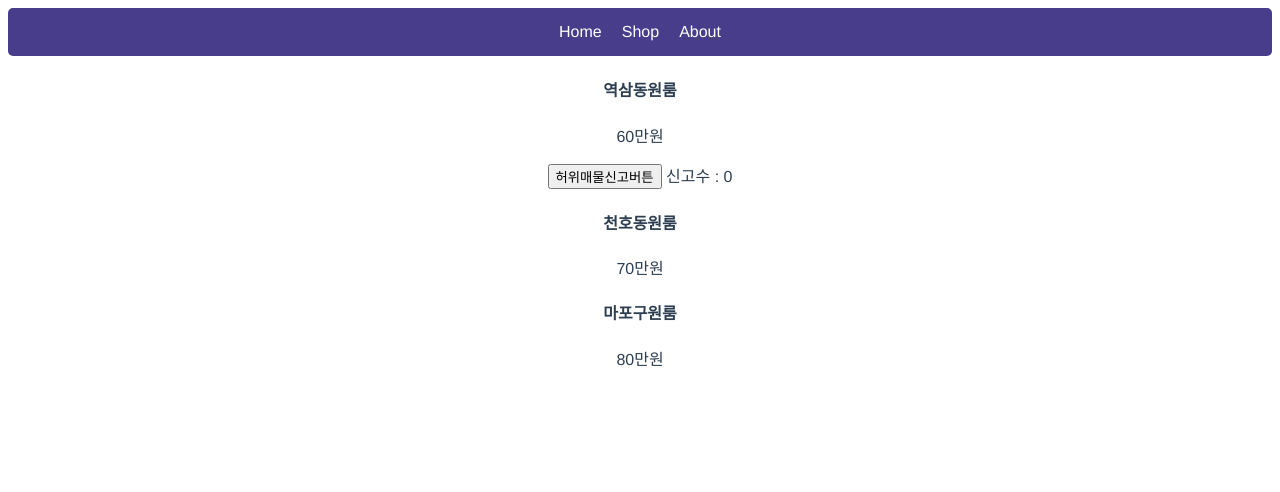
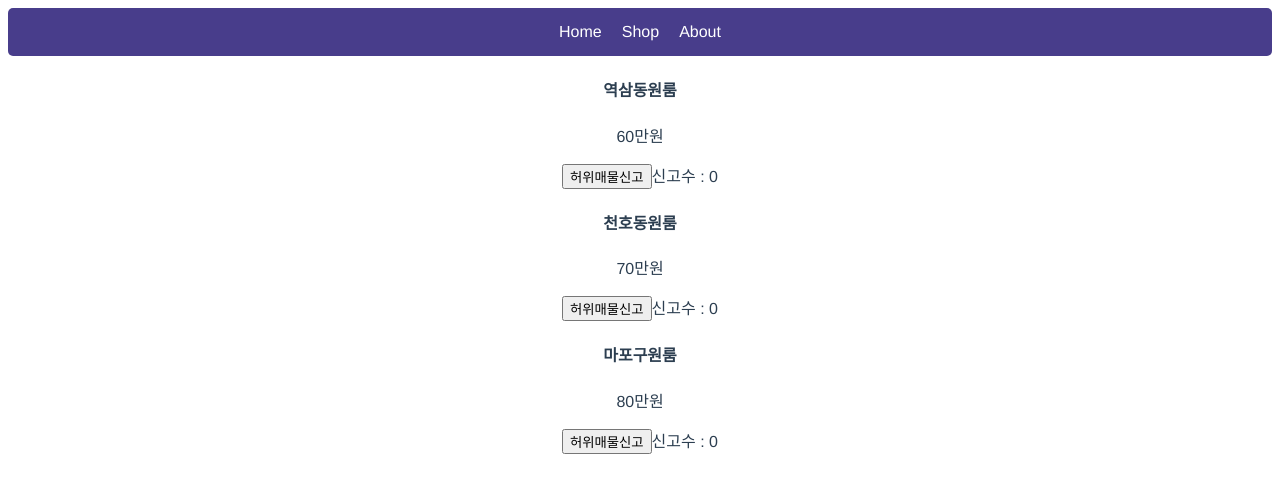
Before and after one commit to Chanseong-Lee/vue_realstate_test, a Vue app: page / in a window 1280 px wide. Shown: the top 492 px of the page. Built offline with nearby package versions, Linux system fonts and the light colour scheme.

Commit message:
add buttons

```diff
--- a/src/App.vue
+++ b/src/App.vue
@@ -15,31 +15,41 @@
   <div>
     <h4>{{ products[0] }}</h4>
     <p>{{ prices[0] }}만원</p>
-    <!-- onClick속성은 v-on:click이고 축약하면 @click -->
-    <button @click="report_num++">허위매물신고버튼</button> <span>신고수 : {{ report_num }}</span>
+    <button @click="increase(0)">허위매물신고</button>
+    <span>신고수 : {{ report_num[0] }}</span> <!-- onClick속성은 v-on:click이고 축약하면 @click -->
   </div>
   <div>
     <h4>{{ products[1] }}</h4>
     <p>{{ prices[1] }}만원</p>
+    <button @click="increase(1)">허위매물신고</button>
+    <span>신고수 : {{ report_num[1] }}</span>
   </div>
   <div>
     <h4>{{ products[2] }}</h4>
     <p>{{ prices[2] }}만원</p>
+    <button @click="increase(2)">허위매물신고</button>
+    <span>신고수 : {{ report_num[2] }}</span>
   </div>
 </template>
 
 <script>
 export default {
   name: 'App',
-  data(){
+  data() {
     return {
       //{{데이터 바인딩}}을 위한 데이터 보관 : 실시간 자동 렌더링을 쓰려면 이런식으로 관리
       // 자주 변경될 데이터를 주로 보관
-      styleBinding : 'color : blue',
+      styleBinding: 'color : blue',
       menus: ["Home", "Shop", "About"],
-      products : ["역삼동원룸", "천호동원룸", "마포구원룸"],
-      prices : [60, 70, 80],
-      report_num: 0,
+      products: ["역삼동원룸", "천호동원룸", "마포구원룸"],
+      prices: [60, 70, 80],
+      report_num: [0, 0, 0],
+    }
+  },
+  methods: {
+    increase(i) {
+      //report_num은 현재 블록에 정의가 안되있기때문에 data()의 report_num을 가져오기위해 this키워드를 사용. this는 상위 오브젝트를 의미
+      this.report_num[i]++;
     }
   },
   components: {
```
